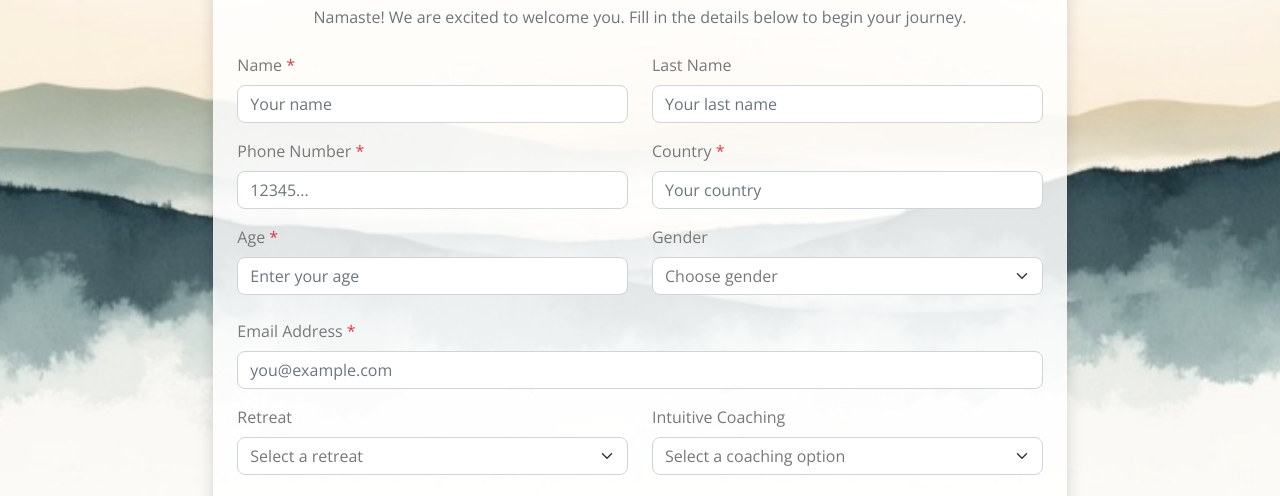
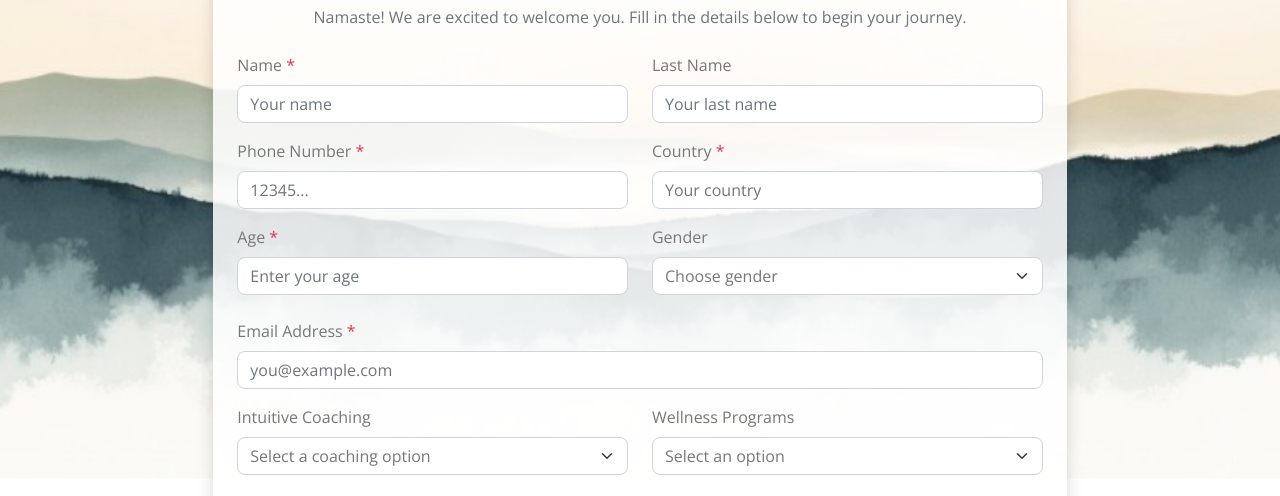
Before and after one commit to Rahulosho/amritasoulpath, a website with bundled scripts: page contact.html in a window 1280 px wide. Shown: the part 425-921 px from the top of the page. Built offline with nearby package versions, Linux system fonts and the light colour scheme.

Commit message:
retreat form removed

```diff
--- a/contact.html
+++ b/contact.html
@@ -284,29 +284,6 @@
           />
         </div>
 
-        <!-- Book Retreat Dropdown -->
-<!-- Services Dropdowns -->
-<div class="row mb-3">
-  <!-- Retreat Dropdown -->
-  <div class="col-md-6 mb-2">
-    <label for="retreat" class="form-label">Retreat</label>
-    <select class="form-select" id="retreat" name="book_retreat">
-      <option selected disabled>Select a retreat</option>
-      <option value="remember_her_retreat">Remember Her Retreat</option>
-    </select>
-  </div>
-
-  <!-- Intuitive Coaching Dropdown -->
-  <div class="col-md-6 mb-2">
-    <label for="coaching" class="form-label">Intuitive Coaching</label>
-    <select class="form-select" id="coaching" name="intuitive_coaching">
-      <option selected disabled>Select a coaching option</option>
-      <option value="single_session">Single Session Intuitive Coaching</option>
-      <option value="three_session">3-Session Intuitive Coaching</option>
-      <option value="six_session">6-Session Intuitive Coaching</option>
-    </select>
-  </div>
-</div>
 
 <div class="row mb-3">
   <!-- E-Guides Dropdown -->
@@ -319,6 +296,17 @@
 
     </select>
   </div> -->
+    <!-- Intuitive Coaching Dropdown -->
+  <div class="col-md-6 mb-2">
+    <label for="coaching" class="form-label">Intuitive Coaching</label>
+    <select class="form-select" id="coaching" name="intuitive_coaching">
+      <option selected disabled>Select a coaching option</option>
+      <option value="single_session">Single Session Intuitive Coaching</option>
+      <option value="three_session">3-Session Intuitive Coaching</option>
+      <option value="six_session">6-Session Intuitive Coaching</option>
+    </select>
+  </div>
+
 
   <!-- programs Dropdown -->
   <div class="col-md-6 mb-2">
```
